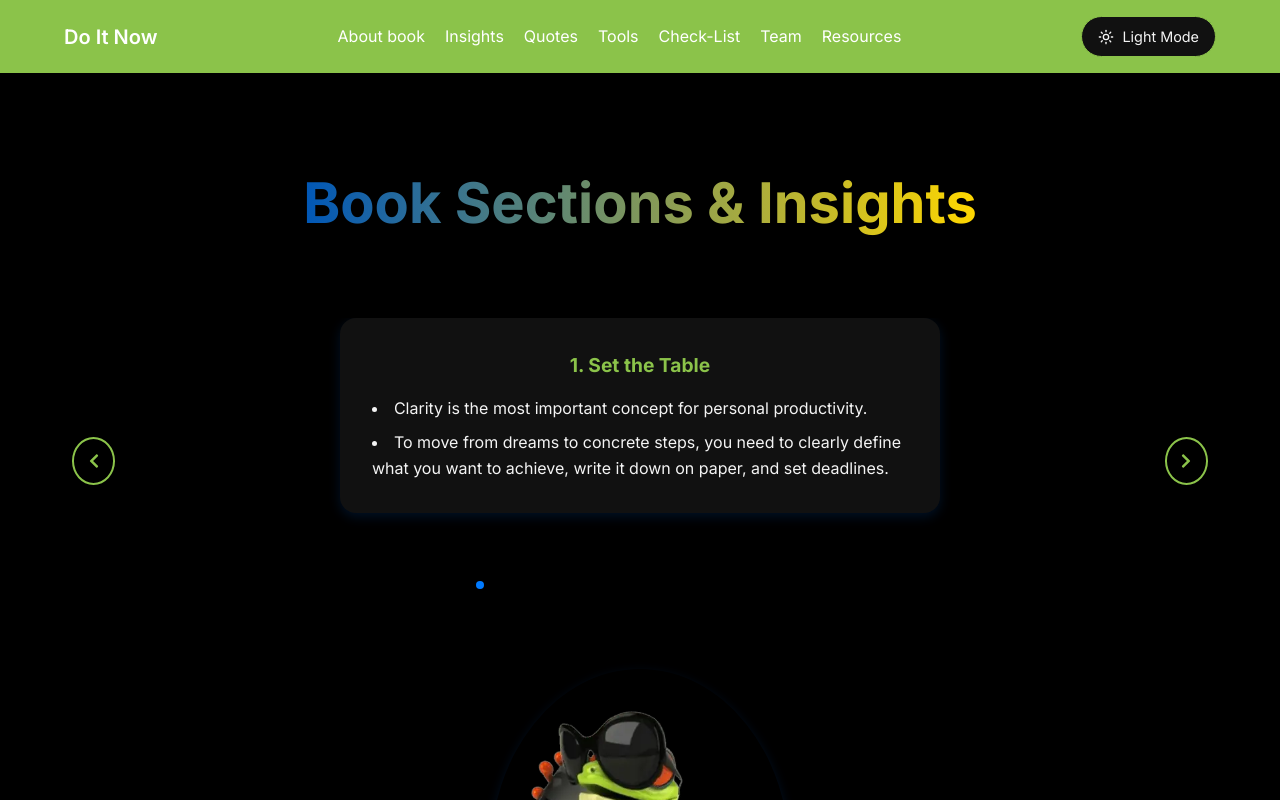
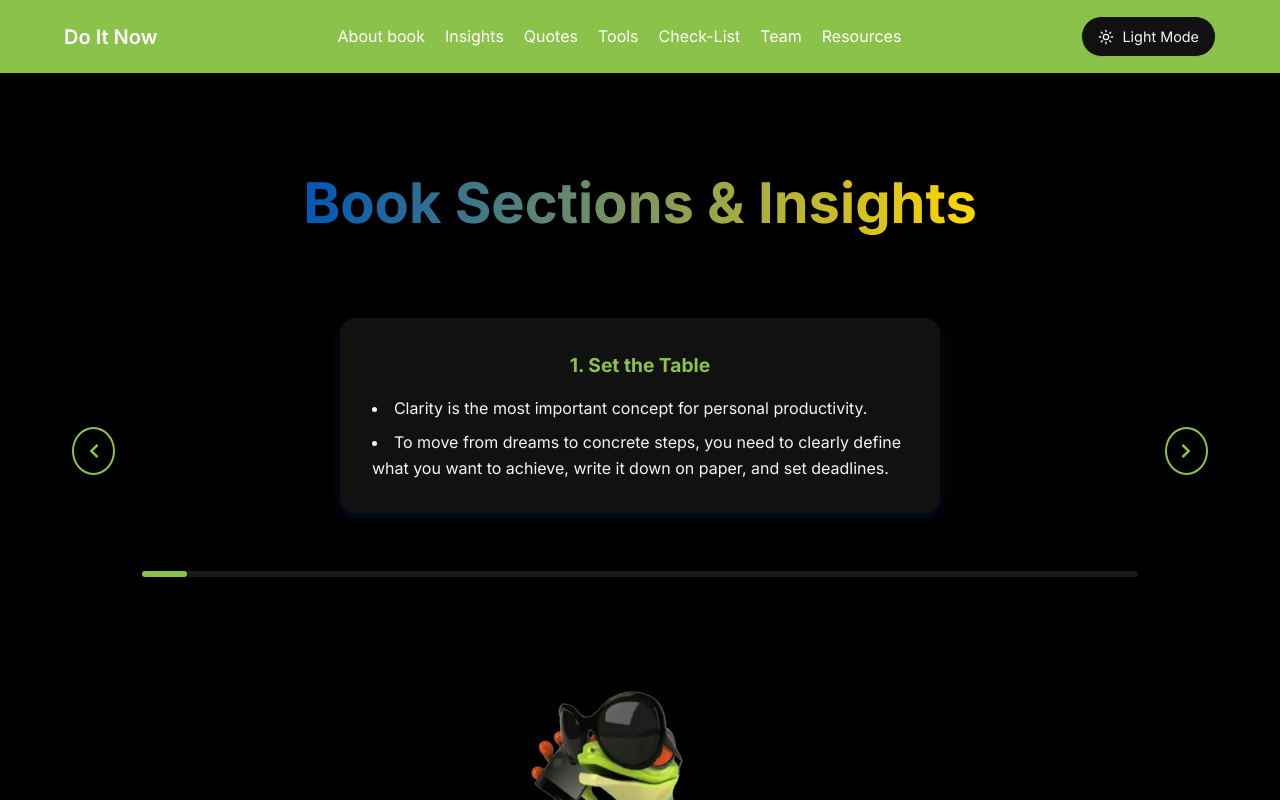
Before and after one commit to Ded-Goit/my-book-site, a Next.js app: page /insights in a window 1280 px wide. Shown: the top 800 px of the page. Built offline with nearby package versions, Linux system fonts and the light colour scheme.

Commit message:
added scroolbar

```diff
--- a/app/globals.css
+++ b/app/globals.css
@@ -3,11 +3,17 @@
 @import url("https://fonts.googleapis.com/css2?family=Inter:wght@400;600;700&display=swap");
 @import "swiper/css";
 @import "swiper/css/navigation";
-@import "swiper/css/pagination";
+@import "swiper/css/scrollbar";
 
 /* -------- THEME VARIABLES -------- */
 :root {
   --font-main: "Inter", sans-serif;
+
+  --swiper-scrollbar-border-radius: 8px !important;
+  --swiper-scrollbar-size: 6px !important;
+  --swiper-scrollbar-bottom: 8px !important;
+  --swiper-scrollbar-bg-color: rgba(255, 255, 255, 0.1) !important;
+  --swiper-scrollbar-drag-bg-color: var(--accent, #8bc34a) !important;
 
   /* Mobile First: dark theme за замовчуванням */
   --bg: #000;
@@ -32,8 +38,8 @@ html.light {
 
   --card-bg: #fff;
   --card-shadow: rgba(0, 0, 0, 0.1);
-  --pagination-bullet: #ccc;
-  --pagination-bullet-active: var(--accent, #0057b7);
+  --swiper-scrollbar-bg-color: rgba(0, 0, 0, 0.1) !important;
+  --swiper-scrollbar-drag-bg-color: var(--accent, #0057b7) !important;
 }
 
 /* -------- RESET & BASE -------- */
--- a/app/insights/insights.module.css
+++ b/app/insights/insights.module.css
@@ -117,29 +117,53 @@
   }
 }
 
-/* -------- PAGINATION -------- */
+/* -------- Scrollbar -------- */
 
-/* Пагінація завжди всередині .swiperContainer => позиція relative + padding-bottom */
-.swiperContainer .swiper-pagination {
-  bottom: 0; /* чітко внизу */
+.swiperContainer {
+  width: 100%;
+  position: relative;
+  padding-bottom: 30px; /* лишаємо запас для Scrollbar */
 }
 
-.swiper-pagination-bullet {
-  width: 24px;
-  height: 4px;
-  border-radius: 4px;
-  background: var(--pagination-bullet, #ccc);
-  opacity: 0.5;
-  transition: all 0.3s ease;
-  margin: 0 4px;
+.swiperContainer .swiper-scrollbar {
+  position: absolute;
+  left: 2%;
+  right: 2%;
+  bottom: 0;
+  height: var(--swiper-scrollbar-size);
+  border-radius: var(--swiper-scrollbar-border-radius);
+  background: var(--swiper-scrollbar-bg-color) !important;
+  border-radius: 8px !important;
+  height: 6px !important;
+  bottom: 8px !important;
 }
 
-.swiper-pagination-bullet-active {
-  opacity: 1;
-  background: var(--pagination-bullet-active, #0057b7);
-  width: 40px;
+.swiperContainer .swiper-scrollbar-drag {
+  background: var(--swiper-scrollbar-drag-bg-color);
+  border-radius: var(--swiper-scrollbar-border-radius);
+  background: var(--accent, #8bc34a) !important;
+  border-radius: 8px !important;
 }
 
+.slideCard {
+  background: var(--card-bg);
+  border-radius: 1rem;
+  padding: 2rem;
+  box-shadow: 0 4px 12px rgba(0, 87, 183, 0.2);
+  display: flex;
+  flex-direction: column;
+  gap: 1rem;
+  width: 90%;
+  max-width: 600px;
+  transition: transform 0.3s ease, box-shadow 0.3s ease;
+}
+
+@media (max-width: 768px) {
+  .slideCard {
+    width: 100%;
+    max-width: 100%;
+  }
+}
 /* -------- FROG -------- */
 
 .frogImageWrapper {
@@ -150,7 +174,7 @@
   width: 100%;
   max-width: 300px;
   border-radius: 50%;
-  box-shadow: 0 4px 12px rgba(0, 87, 183, 0.2);
+  /*box-shadow: 0 4px 12px rgba(0, 87, 183, 0.2);*/
   transition: transform 0.3s ease;
 }
 
--- a/app/insights/page.tsx
+++ b/app/insights/page.tsx
@@ -198,7 +198,7 @@
 import Image from "next/image";
 import styles from "./insights.module.css";
 import { Swiper, SwiperSlide } from "swiper/react";
-import { Navigation, Pagination } from "swiper/modules";
+import { Navigation, Scrollbar } from "swiper/modules";
 import { FaChevronLeft, FaChevronRight } from "react-icons/fa";
 import { useRef, useEffect } from "react";
 import type { Swiper as SwiperType } from "swiper";
@@ -429,13 +429,17 @@ export default function MethodsPage() {
         </button>
 
         <Swiper
-          modules={[Navigation, Pagination]}
+          modules={[Navigation, Scrollbar]}
           slidesPerView={1}
-          centeredSlides={true}
+          centeredSlides
           spaceBetween={40}
-          loop={true}
-          pagination={{ clickable: true }}
+          loop
           speed={600}
+          scrollbar={{
+            draggable: true,
+            hide: false,
+            snapOnRelease: true,
+          }}
           onSwiper={(swiper) => {
             swiperRef.current = swiper;
           }}
```
Also changed, not shown: app/team/page.tsx (+0 -9 lines).
